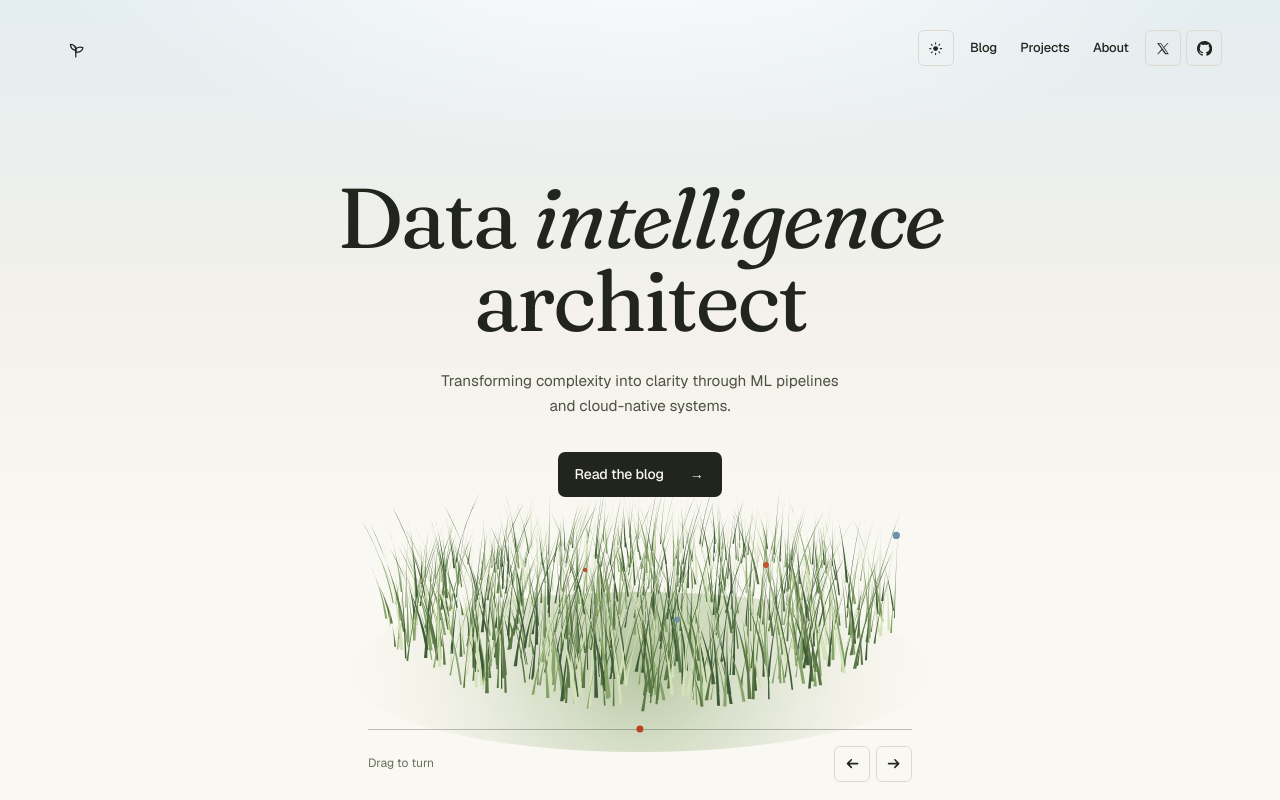
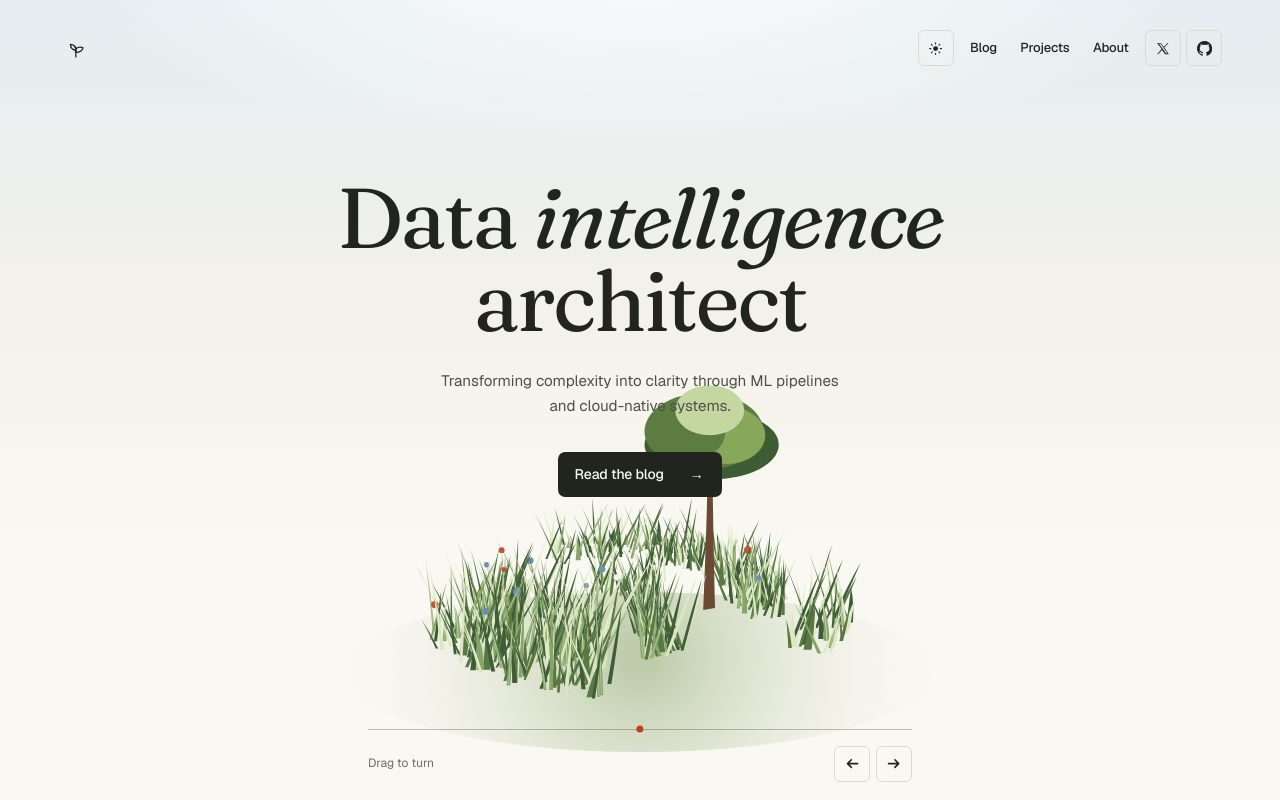
Before and after one commit to cdobratz/CassidyBlog, a Flask app: page / in a window 1280 px wide. Run offline with Flask 3, Linux system fonts and the light colour scheme; some libraries are stand-ins or nearby versions.

Commit message:
feat: fuller meadow grass, one tree, and a new about page (#7)
Draw the grass in clumps with broader blades and a single tree in the field. Replace the about me page.

```diff
--- a/static/js/field.js
+++ b/static/js/field.js
@@ -24,18 +24,27 @@
     }
 
     var blades = [];
-    var count = 900;
-    for (var i = 0; i < count; i += 1) {
-        blades.push({
-            angle: unit(i + 1) * Math.PI * 2,
-            radius: Math.pow(unit(i + 2), 0.48),
-            height: 0.35 + Math.pow(unit(i + 3), 0.7) * 1.35,
-            lean: (unit(i + 4) - 0.5) * 0.7,
-            shade: unit(i + 5),
-            width: 1.1 + unit(i + 6) * 2.4,
-            flower: unit(i + 7) > 0.985 ? Math.floor(unit(i + 8) * 3) : -1
-        });
+    var clumpCount = 16;
+    for (var clump = 0; clump < clumpCount; clump += 1) {
+        var centerAngle = unit(clump + 1) * Math.PI * 2;
+        var centerRadius = Math.pow(unit(clump + 2), 0.7) * 0.9;
+        var members = 34 + Math.floor(unit(clump + 3) * 28);
+        for (var member = 0; member < members; member += 1) {
+            var index = clump * 70 + member;
+            var leaf = unit(index + 10) > 0.84;
+            blades.push({
+                angle: centerAngle + (unit(index + 4) - 0.5) * 0.62,
+                radius: Math.max(0.02, Math.min(0.98, centerRadius + (unit(index + 5) - 0.5) * 0.2)),
+                height: leaf ? 0.4 + unit(index + 6) * 0.55 : 0.55 + unit(index + 6) * 1.25,
+                lean: (unit(index + 7) - 0.5) * (leaf ? 0.45 : 1.05),
+                shade: unit(index + 8),
+                width: leaf ? 3.2 + unit(index + 9) * 2.4 : 1.15 + unit(index + 9) * 1.5,
+                leaf: leaf,
+                flower: !leaf && unit(index + 11) > 0.975 ? Math.floor(unit(index + 12) * 3) : -1
+            });
+        }
     }
+    var tree = { angle: -0.65, radius: 0.34 };
 
     function clampYaw(value) {
         return Math.max(yawMin, Math.min(yawMax, value));
@@ -60,14 +69,20 @@
                 soil: "rgba(36, 58, 42, 0.55)",
                 soilEdge: "rgba(20, 24, 28, 0)",
                 greens: ["#1a2e22", "#24382c", "#3a5644", "#7d9a78"],
-                flowers: ["#e08a68", "#efe8d4", "#8aa4b8"]
+                highlight: "rgba(186, 206, 170, 0.45)",
+                flowers: ["#e08a68", "#efe8d4", "#8aa4b8"],
+                bark: "#3a322c",
+                canopy: ["#1c3326", "#2a4634", "#3d5c46", "#6e8c6c"]
             };
         }
         return {
-            soil: "rgba(126, 158, 96, 0.55)",
+            soil: "rgba(126, 158, 96, 0.5)",
             soilEdge: "rgba(250, 248, 242, 0)",
-            greens: ["#3e5c38", "#5a7844", "#87a56a", "#d5e2b8"],
-            flowers: ["#c4532e", "#f7f3ea", "#6d92b0"]
+            greens: ["#3e5c38", "#5a7844", "#87a56a", "#d7e4bc"],
+            highlight: "rgba(244, 248, 220, 0.55)",
+            flowers: ["#c4532e", "#f7f3ea", "#6d92b0"],
+            bark: "#6a4a32",
+            canopy: ["#3d5c34", "#5d7c42", "#87a85a", "#c5d7a0"]
         };
     }
 
@@ -80,11 +95,25 @@
         return {
             x: width * 0.5 + x * Math.min(width, 920) * 0.28,
             y: height * 0.78 + z * height * 0.11,
-            rise: blade.height * height * (0.045 + near * 0.07),
+            rise: blade.height * height * (0.03 + near * 0.048),
             lean: blade.lean + sway,
             shade: blade.shade,
-            width: blade.width * (0.65 + near),
+            width: blade.width * (1.6 + near * 1.4),
+            leaf: blade.leaf,
             flower: blade.flower,
+            depth: z
+        };
+    }
+
+    function place(angle, radius) {
+        var turned = angle + yaw;
+        var x = Math.cos(turned) * radius;
+        var z = Math.sin(turned) * radius;
+        var span = Math.min(width, 920);
+        return {
+            x: width * 0.5 + x * span * 0.28,
+            y: height * 0.78 + z * height * 0.11,
+            near: (z + 1) / 2,
             depth: z
         };
     }
@@ -92,21 +121,75 @@
     function drawBlade(point, colors) {
         var tipX = point.x + point.lean * point.rise;
         var tipY = point.y - point.rise;
-        var base = Math.max(0.8, point.width * 0.55);
+        var base = Math.max(2.4, point.width * 0.72);
+        var bend = point.leaf ? 0.25 : 0.55;
+        var midX = point.x + point.lean * point.rise * bend;
+        var midY = point.y - point.rise * 0.62;
         var color = colors.greens[Math.min(colors.greens.length - 1, Math.floor(point.shade * colors.greens.length))];
         context.beginPath();
-        context.moveTo(point.x - base, point.y);
-        context.quadraticCurveTo(point.x + point.lean * point.rise * 0.3, point.y - point.rise * 0.55, tipX, tipY);
-        context.quadraticCurveTo(point.x + point.lean * point.rise * 0.15, point.y - point.rise * 0.4, point.x + base * 0.35, point.y);
+        context.moveTo(point.x - base * 0.55, point.y);
+        context.quadraticCurveTo(midX - base * 0.2, midY, tipX, tipY);
+        context.quadraticCurveTo(midX + base * 0.45, midY + point.rise * 0.05, point.x + base * 0.28, point.y);
         context.closePath();
         context.fillStyle = color;
         context.fill();
+        if (point.shade > 0.62) {
+            context.beginPath();
+            context.moveTo(point.x - base * 0.08, point.y - 1);
+            context.quadraticCurveTo(midX, midY, tipX, tipY);
+            context.strokeStyle = colors.highlight;
+            context.lineWidth = point.leaf ? 1.1 : 0.7;
+            context.stroke();
+        }
         if (point.flower >= 0) {
             context.beginPath();
-            context.arc(tipX, tipY, 2.2 + point.shade * 1.6, 0, Math.PI * 2);
+            context.arc(tipX, tipY, 2.4 + point.shade * 1.4, 0, Math.PI * 2);
             context.fillStyle = colors.flowers[point.flower];
             context.fill();
         }
+    }
+
+    function drawTree(spot, colors) {
+        var scale = 0.78 + spot.near * 0.45;
+        var trunkHeight = height * 0.22 * scale;
+        var trunkWidth = 11 * scale;
+        var ground = spot.y;
+        context.beginPath();
+        context.moveTo(spot.x - trunkWidth * 0.62, ground + 4);
+        context.bezierCurveTo(
+            spot.x - trunkWidth * 0.35, ground - trunkHeight * 0.35,
+            spot.x - trunkWidth * 0.2, ground - trunkHeight * 0.7,
+            spot.x - trunkWidth * 0.12, ground - trunkHeight
+        );
+        context.lineTo(spot.x + trunkWidth * 0.22, ground - trunkHeight);
+        context.bezierCurveTo(
+            spot.x + trunkWidth * 0.28, ground - trunkHeight * 0.62,
+            spot.x + trunkWidth * 0.4, ground - trunkHeight * 0.28,
+            spot.x + trunkWidth * 0.5, ground + 2
+        );
+        context.closePath();
+        context.fillStyle = colors.bark;
+        context.fill();
+        var crown = ground - trunkHeight;
+        var blobs = [
+            [2, 8, 70, 36, 0],
+            [-6, -6, 62, 40, 1],
+            [18, -2, 40, 30, 2],
+            [-22, -4, 38, 28, 1],
+            [0, -28, 36, 26, 3]
+        ];
+        blobs.forEach(function (blob) {
+            context.beginPath();
+            context.ellipse(
+                spot.x + blob[0] * scale,
+                crown + blob[1] * scale,
+                blob[2] * scale,
+                blob[3] * scale,
+                0, 0, Math.PI * 2
+            );
+            context.fillStyle = colors.canopy[blob[4]];
+            context.fill();
+        });
     }
 
     function draw(time) {
@@ -119,15 +202,21 @@
         context.beginPath();
         context.ellipse(width * 0.5, height * 0.84, Math.min(width, 920) * 0.32, height * 0.1, 0, 0, Math.PI * 2);
         context.fill();
-        var drawn = blades.map(function (blade) {
-            return project(blade, time);
+        var layers = blades.map(function (blade) {
+            var point = project(blade, time);
+            return { y: point.y, draw: function () { drawBlade(point, colors); } };
         });
-        drawn.sort(function (a, b) {
+        var trunk = place(tree.angle, tree.radius);
+        layers.push({
+            y: trunk.y,
+            draw: function () { drawTree(trunk, colors); }
+        });
+        layers.sort(function (a, b) {
             return a.y - b.y;
         });
-        for (var i = 0; i < drawn.length; i += 1) {
-            drawBlade(drawn[i], colors);
-        }
+        layers.forEach(function (layer) {
+            layer.draw();
+        });
     }
 
     function percent() {
```
Also changed, not shown: templates/about.html (+3 -5 lines).
